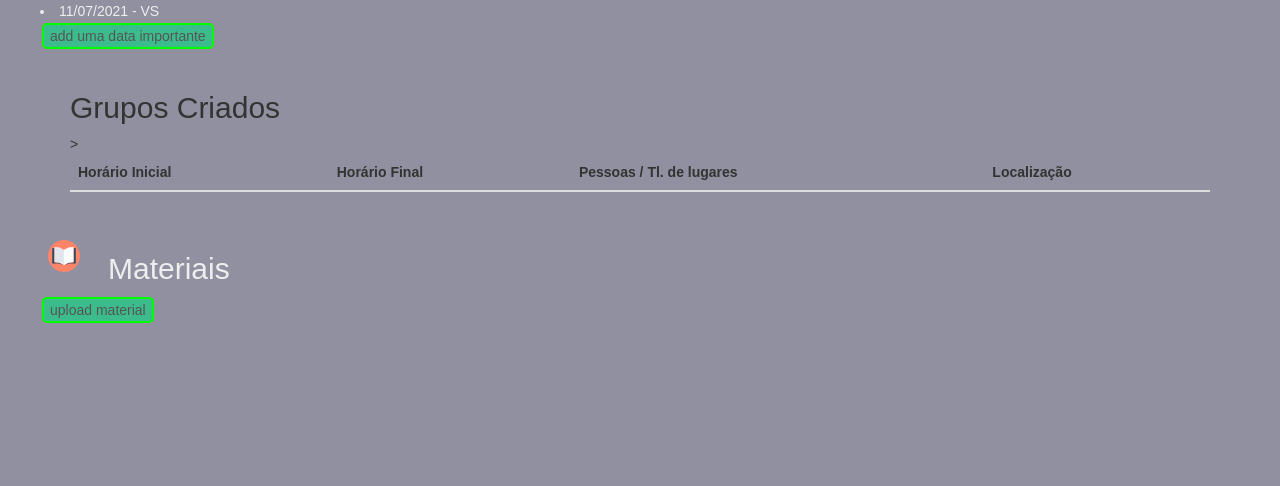
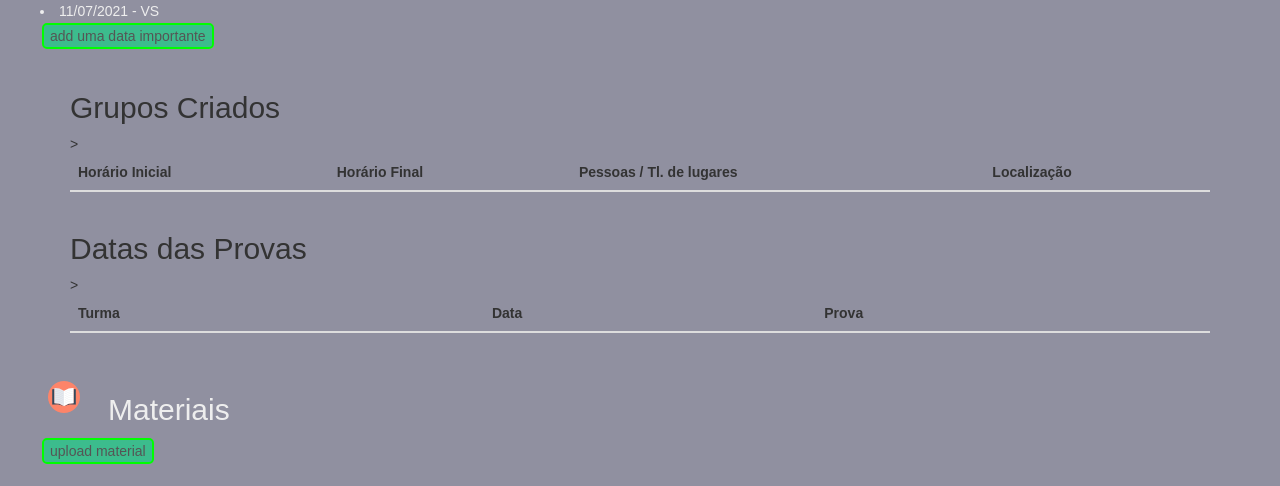
Before and after one commit to edoarda/estudos-uffline, a Django app: a page that uses database/templates/database/menumateria.html in a window 1280 px wide. Shown: the part 754-1240 px from the top of the page. Before the commit the page ends 1077 px from the top, so only its background shows below. Run offline with Django 3.2, Linux system fonts and the light colour scheme; data that the repository does not hold is empty; some libraries are stand-ins or nearby versions.

Commit message:
tabelinhas

```diff
--- a/database/models.py
+++ b/database/models.py
@@ -56,6 +56,8 @@ class URL(models.Model):
 class DataProva(models.Model):
     def __str__(self):
         return
+    data = models.DateField('')
+    prova = models.CharField(max_length=2)
     periodo_key = models.ForeignKey('Periodo', on_delete=models.PROTECT, default=20001)
     materia_key = models.ForeignKey('Materia', on_delete=models.PROTECT, default=20001)
     #turma = models.ForeignKey('Materia', on_delete=models.PROTECT, null=True, blank=True, default='A1', tofield='turma')
--- a/database/templates/database/menumateria.html
+++ b/database/templates/database/menumateria.html
@@ -80,6 +80,33 @@
   </div>
 </div>
 
+<div class="container">
+  <h2>Datas das Provas</h2>
+  <div class="table-responsive">
+  <table class="table">
+    <thead>
+      <tr>>
+        <th>Turma</th>
+        <th>Data</th>
+        <th>Prova</th>
+      </tr>
+    </thead>
+    <tbody>
+        {% for prova in dataprova_list %}
+          <tr>
+            <div>
+                <td>{{ prova.turma }}</td>
+                <td>{{ prova.data }}</td>
+                <td>{{ prova.prova }}</td>
+            </div>
+          </tr>
+        {% endfor %}
+    </tbody>
+  </table>
+  </div>
+</div>
+
+
 	<div class="doom">
 		<img src="{% static 'database/images/materiais.png' %}"/>
 		<h2>Materiais</h2>
```
